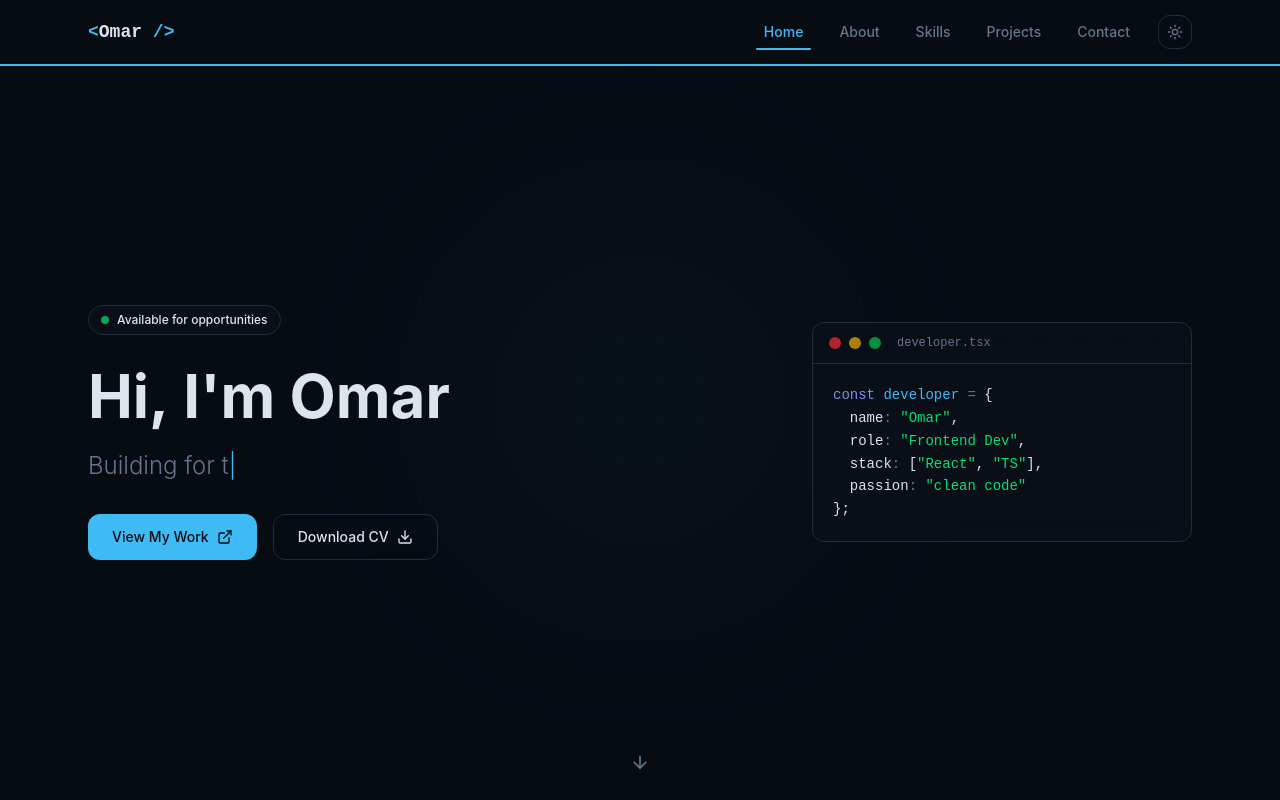
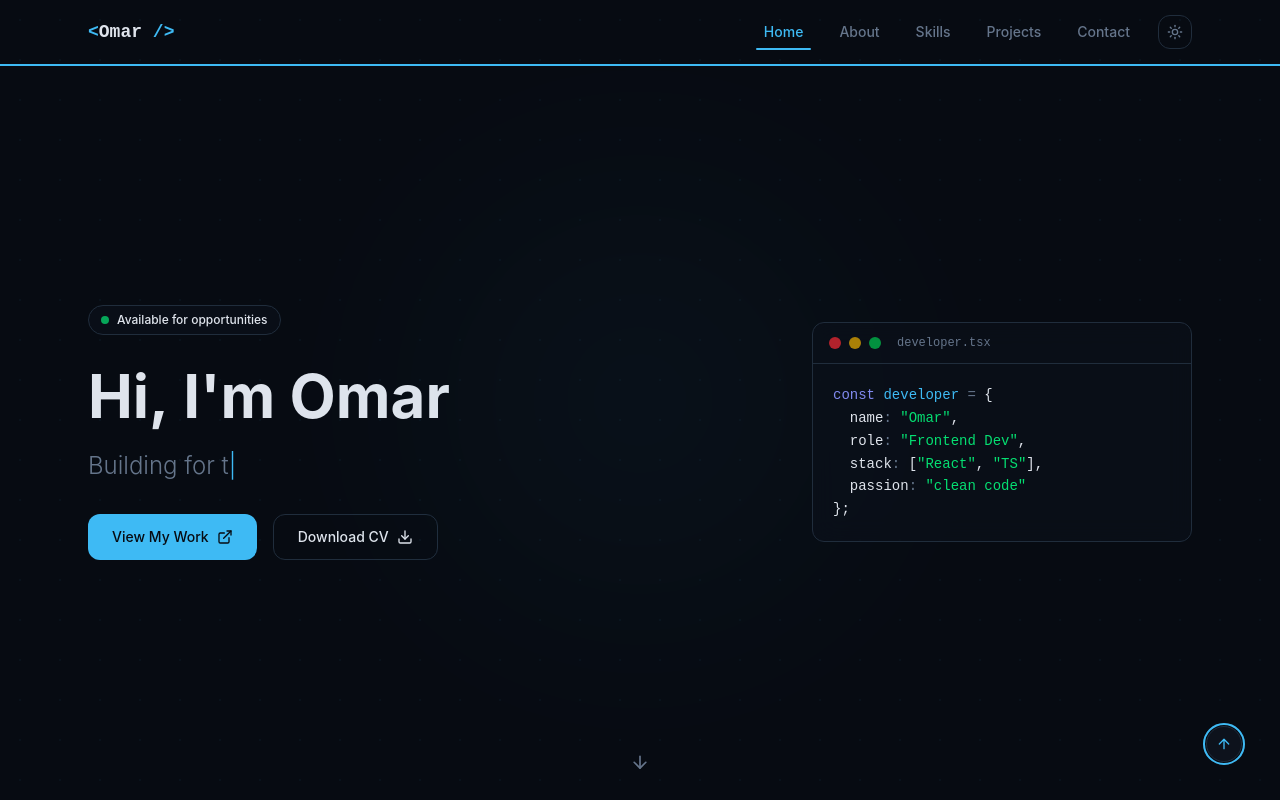
Before and after one commit to Cat-Div7/Portfollio, a React (Vite) app: page / in a window 1280 px wide. Built offline with nearby package versions, Linux system fonts and the light colour scheme.

Commit message:
feat: add ScrollToTop with circular SVG progress ring

```diff
--- a/src/App.tsx
+++ b/src/App.tsx
@@ -1,6 +1,7 @@
 import Hero from "./components/Hero";
 import Navbar from "./components/Navbar";
 import ScrollProgress from "./components/ScrollProgress";
+import ScrollToTop from "./components/ScrollToTop";
 
 function App() {
   return (
@@ -10,6 +11,7 @@ function App() {
       <main>
         <Hero />
       </main>
+      <ScrollToTop />
     </>
   );
 }
--- /dev/null
+++ b/src/components/ScrollToTop.tsx
@@ -0,0 +1,77 @@
+import { useState, useEffect } from "react";
+import { motion, AnimatePresence, useScroll, useSpring, useTransform } from "framer-motion";
+import { ArrowUp } from "lucide-react";
+
+const RADIUS = 20;
+const CIRCUMFERENCE = 2 * Math.PI * RADIUS;
+
+export default function ScrollToTop() {
+  const [visible, setVisible] = useState(false);
+  const { scrollYProgress } = useScroll();
+  const progress = useSpring(scrollYProgress, {
+    stiffness: 200,
+    damping: 30,
+    restDelta: 0.001,
+  });
+
+  const strokeDashoffset = useTransform(
+    progress,
+    [0, 1],
+    [CIRCUMFERENCE, 0]
+  );
+
+  useEffect(() => {
+    const unsubscribe = scrollYProgress.on("change", (v) => {
+      setVisible(v > 0.1);
+    });
+    return () => unsubscribe();
+  }, [scrollYProgress]);
+
+  return (
+    <AnimatePresence>
+      {visible && (
+        <motion.button
+          initial={{ opacity: 0, scale: 0.5 }}
+          animate={{ opacity: 1, scale: 1 }}
+          exit={{ opacity: 0, scale: 0.5 }}
+          whileHover={{ scale: 1.1 }}
+          whileTap={{ scale: 0.9 }}
+          onClick={() => window.scrollTo({ top: 0, behavior: "smooth" })}
+          className="fixed bottom-8 right-8 z-50 w-12 h-12 flex items-center justify-center cursor-pointer"
+          aria-label="Scroll to top"
+        >
+          {/* Track + progress ring */}
+          <svg
+            className="absolute inset-0 w-full h-full -rotate-90"
+            viewBox="0 0 48 48"
+          >
+            <circle
+              cx="24"
+              cy="24"
+              r={RADIUS}
+              fill="none"
+              stroke="hsl(var(--border))"
+              strokeWidth="2"
+            />
+            <motion.circle
+              cx="24"
+              cy="24"
+              r={RADIUS}
+              fill="none"
+              stroke="hsl(var(--primary))"
+              strokeWidth="2"
+              strokeLinecap="round"
+              strokeDasharray={CIRCUMFERENCE}
+              style={{ strokeDashoffset }}
+            />
+          </svg>
+
+          {/* Icon */}
+          <span className="relative z-10 w-9 h-9 rounded-full bg-card border border-border flex items-center justify-center">
+            <ArrowUp size={16} className="text-primary" />
+          </span>
+        </motion.button>
+      )}
+    </AnimatePresence>
+  );
+}
```
